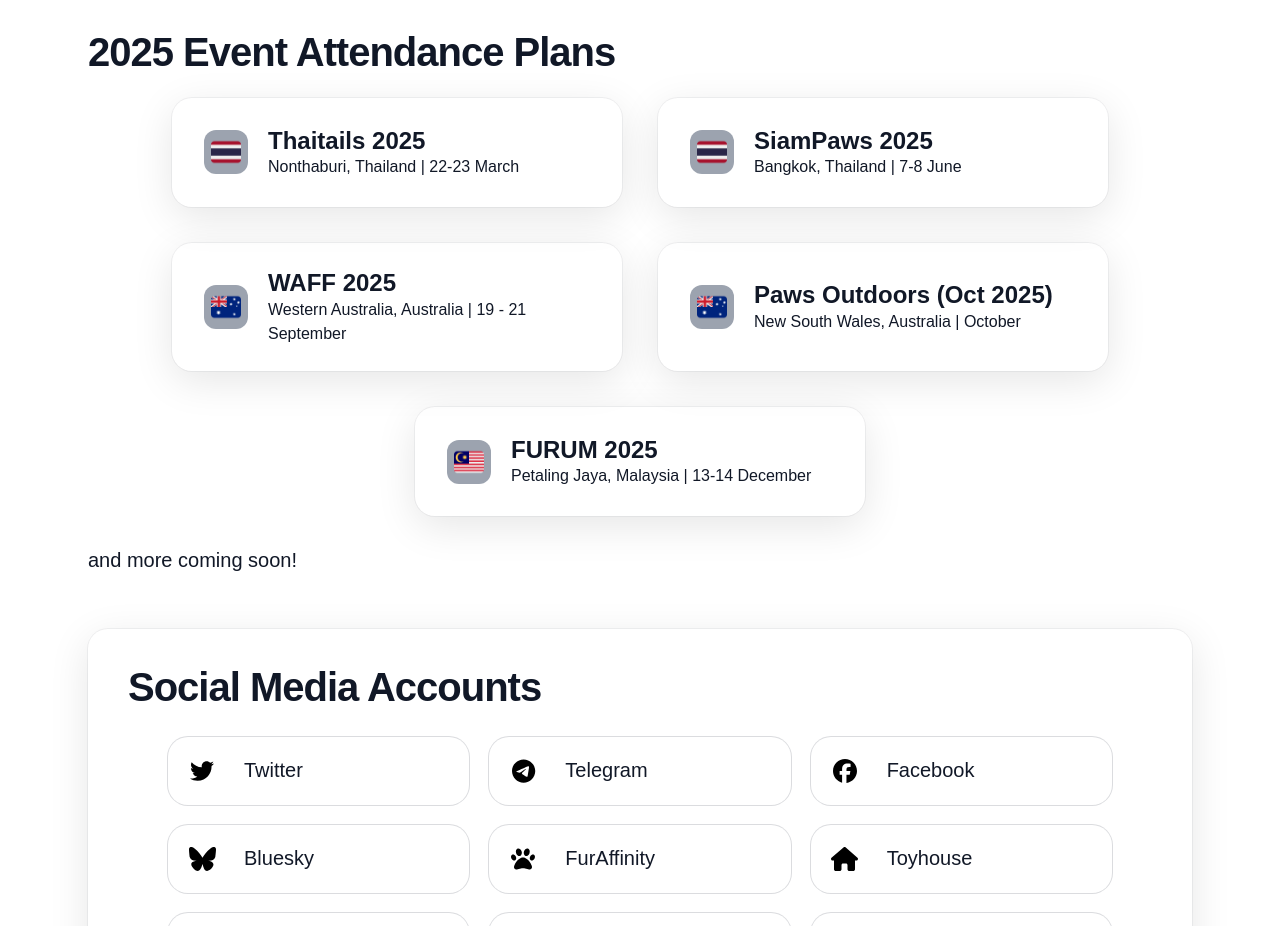
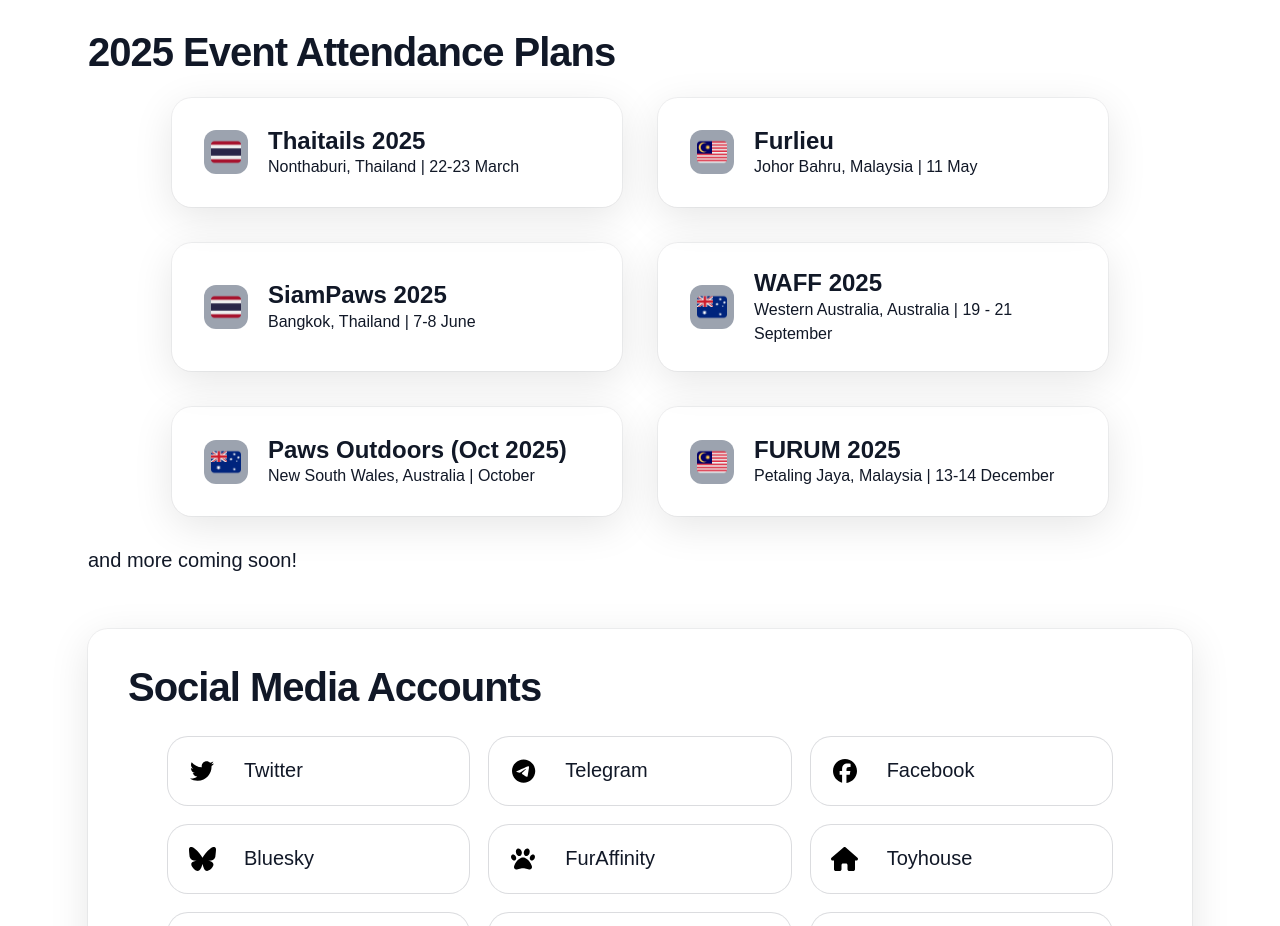
Before and after one commit to PemapolS/flowdy-site, a React (Vite) app: page / in a window 1280 px wide. Shown: the part 1120-2046 px from the top of the page. Built offline with nearby package versions, Linux system fonts and the light colour scheme; a web font is replaced by a local one.

Commit message:
event edit

```diff
--- a/src/constants/index.js
+++ b/src/constants/index.js
@@ -39,6 +39,12 @@
         label: "Thaitails 2025",
         location: "Nonthaburi, Thailand",
         date: "22-23 March"
+    },
+        {
+        imgURL: flagMY,
+        label: "Furlieu",
+        location: "Johor Bahru, Malaysia",
+        date: "11 May"
     },
     {
         imgURL: flagTH,
```
